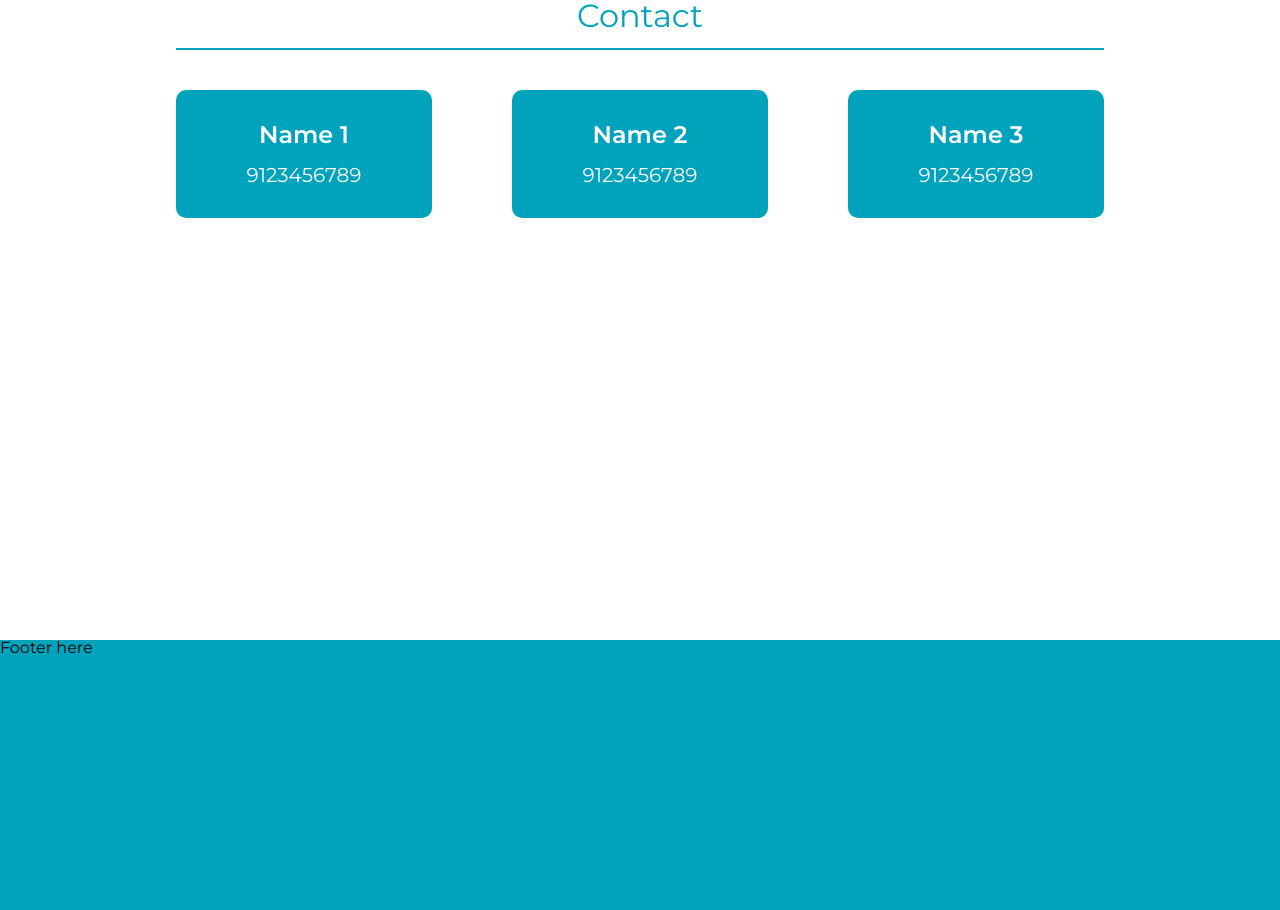
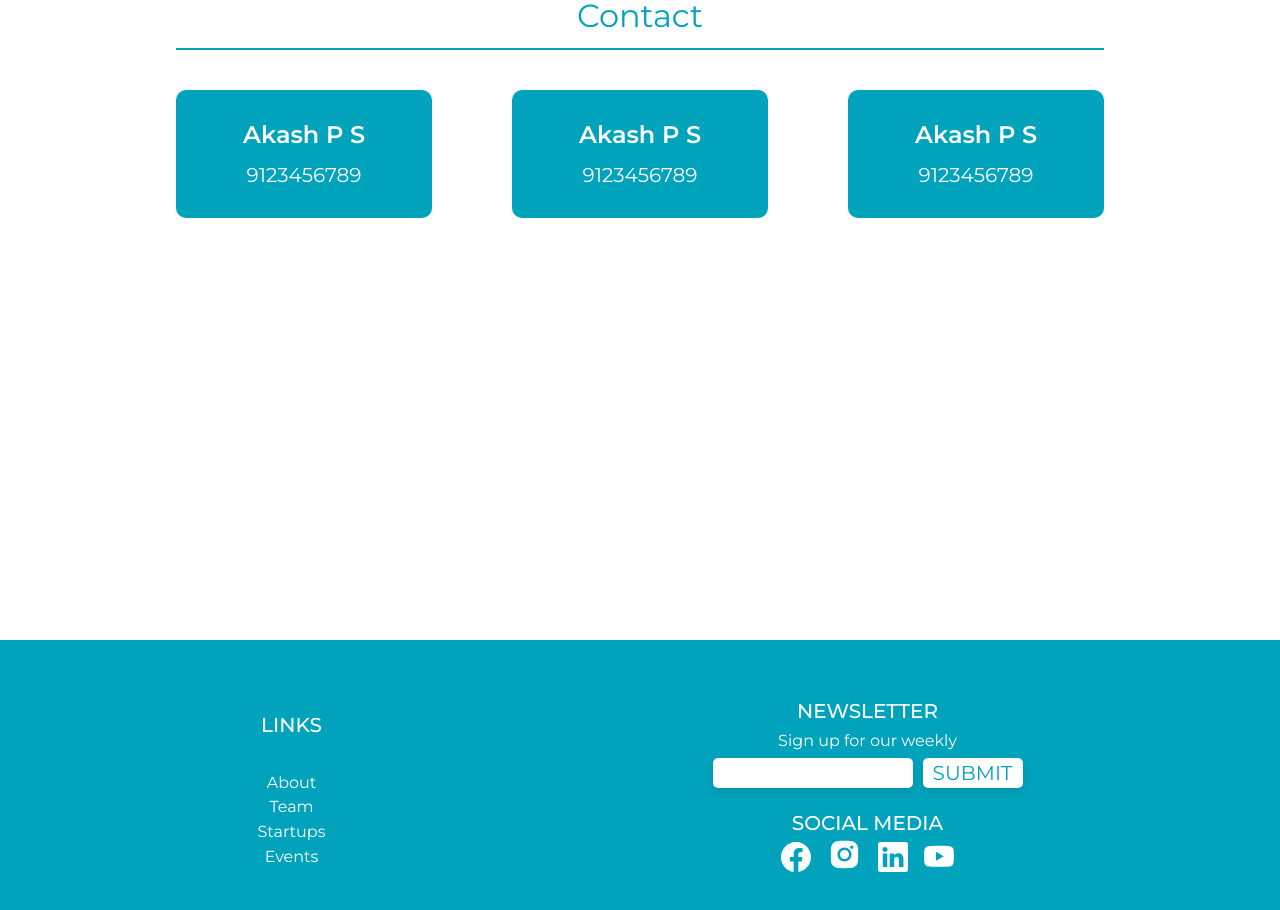
Before and after one commit to alvin1904/REACT-IEDC_RIT_Landing_Page, a React (Vite) app: page / in a window 1280 px wide. Shown: the part 3200-4110 px from the top of the page. Built offline with nearby package versions, Linux system fonts and the light colour scheme.

Commit message:
feat: complete footer section

```diff
--- a/src/components/Footer/Footer.css
+++ b/src/components/Footer/Footer.css
@@ -1,12 +1,92 @@
 footer {
   width: 100vw;
   height: 300px;
-  background: linear-gradient(red);
   z-index: 10;
+  color: white;
 }
 
+footer {
+  display: grid;
+  align-items: center;
+  justify-content: center;
+}
+.footer_layout {
+  display: grid;
+  grid-auto-flow: column;
+  width: 90vw;
+  justify-items: center;
+  text-align: center;
+}
+.footer_layout {
+  display: grid;
+  grid-auto-flow: column;
+}
+.footer_1 {
+  display: grid;
+  align-items: center;
+}
+.footer_2 {
+  display: grid;
+  grid-auto-flow: row;
+  gap: 1.55rem;
+}
+.footer_heading {
+  font-size: 1.25rem;
+  font-weight: 500;
+}
+.footer_list,
+.footer_news {
+  display: grid;
+  margin-top: 0.75rem;
+  gap: 0.55rem;
+}
+.footer_list li {
+  transition: 0.2s;
+}
+.footer_list li:hover {
+  cursor: pointer;
+  opacity: 0.8;
+}
+.footer_news div input {
+  font-family: "Montserrat", sans-serif;
+  color: #01a3bc;
+  box-sizing: border-box;
+  height: 30px;
+  width: 200px;
+  font-size: 1.25rem;
+  border-radius: 5px;
+  padding: 0px 8px;
+}
+.footer_news div input,
+.footer_news div button {
+  box-shadow: rgba(0, 0, 0, 0.1) 0px 4px 8px;
+}
+.footer_news div button {
+  text-align: center;
+  font-family: "Montserrat", sans-serif;
+  cursor: pointer;
+  box-sizing: border-box;
+  color: #01a3bc;
+  background-color: white;
+  outline-color: transparent;
+  border: none;
+  height: 30px;
+  width: 100px;
+  font-size: 1.25rem;
+  border-radius: 5px;
+  margin-left: 10px;
+}
+.footer_icons svg {
+  box-sizing: border-box;
+  margin: 0.25rem 0.5rem;
+}
 @media (max-width: 1180px) {
   footer {
-    height: 400px;
+    height: 500px;
+  }
+  .footer_layout,
+  .footer_2 {
+    grid-auto-flow: row;
+    gap: 1.75rem;
   }
 }
--- a/src/components/Footer/Footer.jsx
+++ b/src/components/Footer/Footer.jsx
@@ -1,6 +1,45 @@
 import "./Footer.css";
+import { BsFacebook, BsYoutube, BsLinkedin } from "react-icons/bs";
+import { AiFillInstagram } from "react-icons/ai";
 
 const Footer = () => {
-  return <footer>Footer here</footer>;
+  return (
+    <footer>
+      <div className="footer_layout">
+        <div className="footer_1">
+          <div className="footer_heading">LINKS</div>
+          <ul type="none" className="footer_list">
+            <li>About</li>
+            <li>Team</li>
+            <li>Startups</li>
+            <li>Events</li>
+          </ul>
+        </div>
+        <div className="footer_2">
+          <div className="footer_2_up">
+            <div className="footer_heading">NEWSLETTER</div>
+            <form className="footer_newseltter">
+              <div className="footer_news">
+                <div>Sign up for our weekly</div>
+                <div>
+                  <input type="email"></input>
+                  <button type="submit">SUBMIT</button>
+                </div>
+              </div>
+            </form>
+          </div>
+          <div className="footer_2_down">
+            <div className="footer_heading">SOCIAL MEDIA</div>
+            <div className="footer_icons">
+              <BsFacebook size={30}/>
+              <AiFillInstagram size={35} />
+              <BsLinkedin size={30}/>
+              <BsYoutube size={30}/>
+            </div>
+          </div>
+        </div>
+      </div>
+    </footer>
+  );
 };
 export default Footer;
--- a/src/components/Main/Contact.jsx
+++ b/src/components/Main/Contact.jsx
@@ -33,15 +33,15 @@ const Contact = () => {
       </h1>
       <div className="contact_cards">
         <div className="contact_card">
-          <h1 className="card_name">Name 1</h1>
+          <h1 className="card_name">Akash P S</h1>
           <p className="card_number">9123456789</p>
         </div>
         <div className="contact_card">
-          <h1 className="card_name">Name 2</h1>
+          <h1 className="card_name">Akash P S</h1>
           <p className="card_number">9123456789</p>
         </div>
         <div className="contact_card">
-          <h1 className="card_name">Name 3</h1>
+          <h1 className="card_name">Akash P S</h1>
           <p className="card_number">9123456789</p>
         </div>
       </div>
--- a/src/components/Main/Main.css
+++ b/src/components/Main/Main.css
@@ -37,6 +37,9 @@
     color: #02bfdc;
     transform: translateY(-1px);
     cursor: pointer;
+  }
+  .vision_container {
+    margin-top: 5rem;
   }
 }
 
@@ -209,14 +212,15 @@ footer {
   }
 }
 
+
 /* INTERSECTION OBSERVER */
 .notInViewport {
   opacity: 0;
-  animation: fadeOut 2s none 0s;
+  animation: fadeOut 1.75s none 0s;
 }
 .inViewport {
   opacity: 1;
-  animation: fadeIn 2s none 0s;
+  animation: fadeIn 1.75s none 0s;
 }
 .headingAnimation {
   opacity: 1;
@@ -236,7 +240,6 @@ footer {
   }
   100% {
     opacity: 0;
-    transform: translateY(-10px);
   }
 }
 @keyframes entryAnimation {
--- a/src/components/Main/Mission.jsx
+++ b/src/components/Main/Mission.jsx
@@ -3,15 +3,15 @@ import Vision from "./Vision";
 
 const Mission = () => {
   const targetRef = useRef(null);
-  const [headingVisible, setHeadingVisible] = useState(false);
+  const [missionVisible, setMissionVisible] = useState(false);
 
   const options = useMemo(() => {
-    return { root: null, rootMargin: "0px", threshold: 0.3 };
+    return { root: null, rootMargin: "0px", threshold: 0.8 };
   }, []);
 
   const callbackFunction = (entries) => {
     const [entry] = entries;
-    setHeadingVisible(entry.isIntersecting);
+    setMissionVisible(entry.isIntersecting);
   };
   useEffect(() => {
     const observer = new IntersectionObserver(callbackFunction, options);
@@ -27,13 +27,11 @@ const Mission = () => {
     <div className="mission_header">
     <div
       className={`mission_container ${
-          headingVisible ? "headingAnimation" : ""
+        missionVisible ? "inViewport" : "notInViewport"
       }`}
     >
-        <h1 className="mission_heading" ref={targetRef}>
-          Mission
-        </h1>
-        <p className="mission_text mission_intersection">
+      <h1 className="mission_heading" ref={targetRef}>Mission</h1>
+      <p className="mission_text">
         Lorem ipsum dolor sit amet, consectetur adipiscing elit. Duis
         pellentesque venenatis risus, ut placerat odio finibus consectetur.
         Suspendisse faucibus molestie dolor vel lobortis. Nulla facilisi. Sed
@@ -41,8 +39,8 @@ const Mission = () => {
         Pellentesque vel ex quam. Donec eu tempus erat. Duis vel elit cursus
         diam varius molestie. Vivamus id tempor lacus, a efficitur turpis.
         Quisque convallis ipsum ac dui congue, quis commodo magna convallis.
-          Vivamus id tempor lacus, a efficitur turpis. Quisque convallis ipsum
-          ac dui congue, quis commodo magna convallis.
+        Vivamus id tempor lacus, a efficitur turpis. Quisque convallis ipsum ac
+        dui congue, quis commodo magna convallis.
       </p>
     </div>
       <Vision />
--- a/src/components/Main/Vision.jsx
+++ b/src/components/Main/Vision.jsx
@@ -24,12 +24,12 @@ const Vision = () => {
 
   return (
     <div
-      className={`mission_container ${
+      className={`mission_container vision_container ${
         visionVisible ? "inViewport" : "notInViewport"
       }`}
     >
       <h1 className="mission_heading" ref={targetRef2}>Vision</h1>
-      <p className="mission_text vision_intersection">
+      <p className="mission_text">
         Lorem ipsum dolor sit amet, consectetur adipiscing elit. Duis
         pellentesque venenatis risus, ut placerat odio finibus consectetur.
         Suspendisse faucibus molestie dolor vel lobortis. Nulla facilisi. Sed
```
Lines whose indentation alone changed are shown as unchanged.
